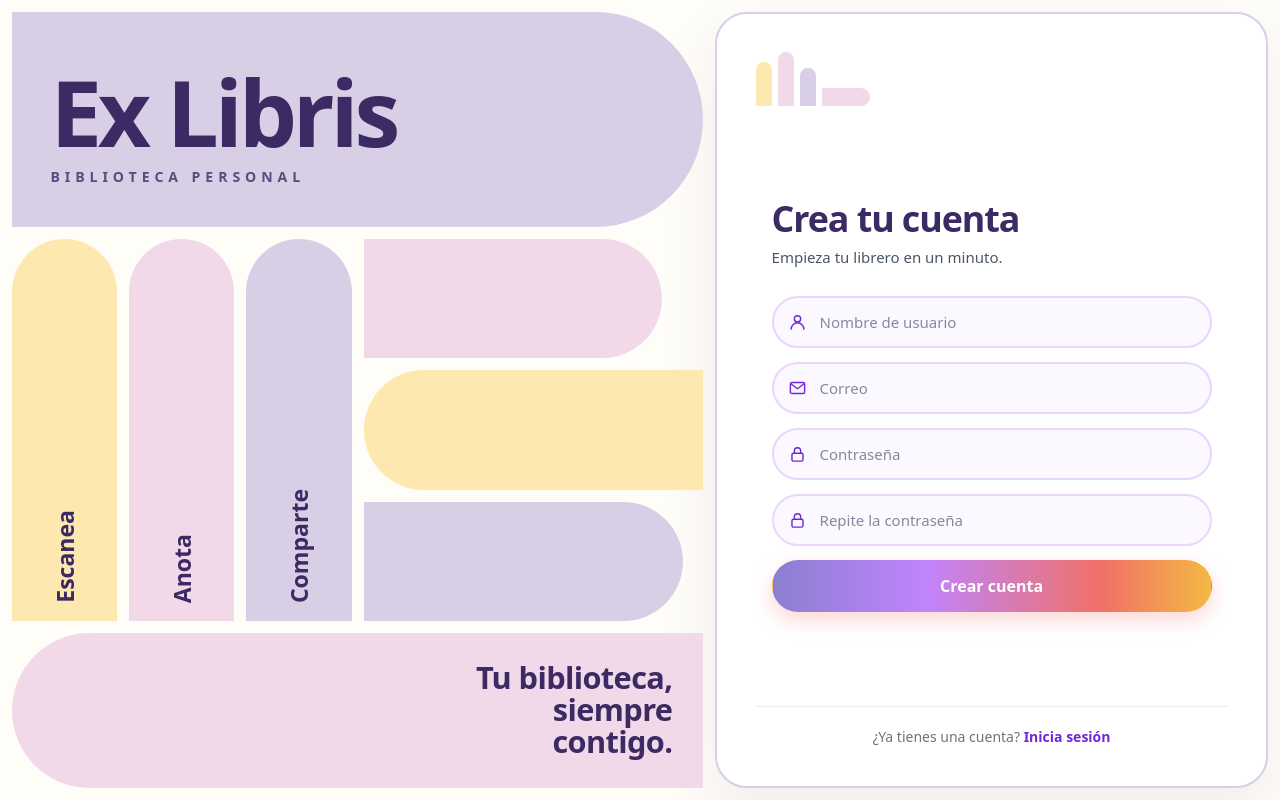
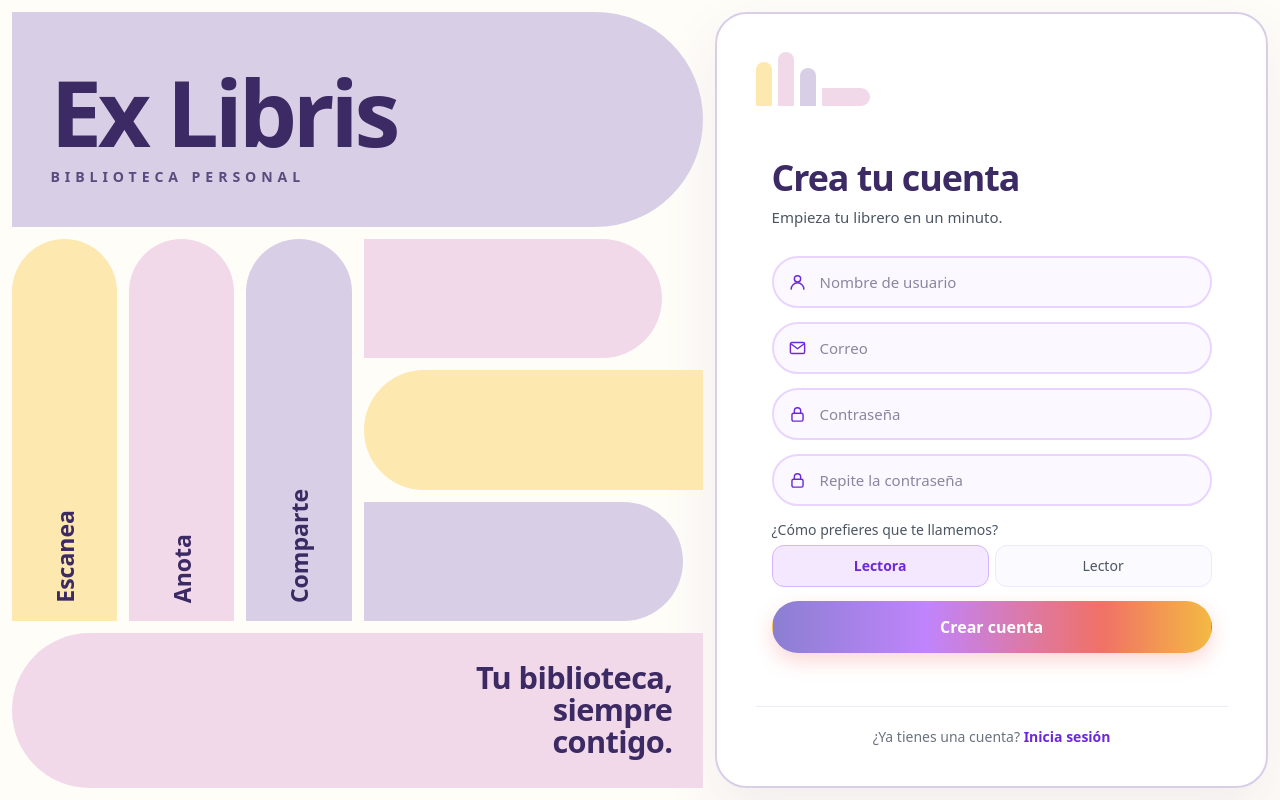
Before and after one commit to AnnyVibes/exlibris, a Django app: page /registro/ in a window 1280 px wide. Run offline with Django 5.2, Linux system fonts and the light colour scheme.

Commit message:
Quitar la opción «Persona lectora»: solo Lectora o Lector, también al registrarse
Co-Authored-By: Claude Opus 5.5 <noreply@anthropic.com>
Claude-Session: https://claude.ai/code/session_01GYL794gNVj3QXKcKwqtHSP

```diff
--- a/biblioteca/forms.py
+++ b/biblioteca/forms.py
@@ -176,6 +176,10 @@ class PrestamoEditarForm(forms.ModelForm):
 
 class RegistroForm(UserCreationForm):
     email = forms.EmailField(label="Correo")
+    tratamiento = forms.ChoiceField(
+        label="¿Cómo prefieres que te llamemos?", choices=Perfil.Tratamiento.choices,
+        initial=Perfil.Tratamiento.LECTORA, widget=forms.RadioSelect,
+    )
 
     class Meta:
         model = User
--- a/biblioteca/models.py
+++ b/biblioteca/models.py
@@ -187,12 +187,11 @@ class Perfil(models.Model):
     class Tratamiento(models.TextChoices):
         LECTORA = "lectora", "Lectora"
         LECTOR = "lector", "Lector"
-        NEUTRO = "neutro", "Persona lectora"
 
     usuario = models.OneToOneField(settings.AUTH_USER_MODEL, on_delete=models.CASCADE, related_name="perfil")
     foto = models.ImageField("foto de perfil", upload_to="perfiles/", blank=True)
     tratamiento = models.CharField(
-        "¿cómo prefieres que te llamemos?", max_length=10, choices=Tratamiento.choices, default=Tratamiento.NEUTRO
+        "¿cómo prefieres que te llamemos?", max_length=10, choices=Tratamiento.choices, default=Tratamiento.LECTORA
     )
 
     class Meta:
--- a/biblioteca/services/ia.py
+++ b/biblioteca/services/ia.py
@@ -143,7 +143,7 @@ def preguntar(usuario, mensaje, sesion):
         "api": f"{settings.EXLIBRIS_API_URL}/api/ia",
         "persona": {
             "nombre": usuario.first_name or usuario.username,
-            "tratamiento": perfil.get_tratamiento_display() if perfil else "Persona lectora",
+            "tratamiento": perfil.get_tratamiento_display() if perfil else "Lectora",
         },
     })
     return _texto(respuesta, "respuesta", "output", "texto")
--- a/biblioteca/static/biblioteca/css/exlibris.css
+++ b/biblioteca/static/biblioteca/css/exlibris.css
@@ -970,7 +970,7 @@ a.perfil { transition: box-shadow .15s; } a.perfil:hover { box-shadow: var(--som
 .cuenta-numeros { display: grid; grid-template-columns: repeat(3, 1fr); width: 100%; border-top: 1px solid var(--borde); padding-top: 14px; }
 .cuenta-numeros span { display: grid; font-size: 12px; color: var(--texto-suave); }
 .cuenta-numeros strong { font-size: 20px; color: #3b2a63; }
-.tratamiento .segmento-lectora input:checked + span, .tratamiento .segmento input:checked + span { background: var(--lila-100); border-color: var(--lila-300); color: var(--primario-texto); font-weight: 600; }
+.tratamiento .segmento input:checked + span, .tratamiento-registro .segmento input:checked + span { background: var(--lila-100); border-color: var(--lila-300); color: var(--primario-texto); font-weight: 600; }
 .campo input:disabled { background: #f3f4f6; color: var(--texto-suave); cursor: not-allowed; }
 @media (max-width: 860px) {
   .cuenta-rejilla { grid-template-columns: 1fr; }
@@ -1088,3 +1088,6 @@ a.perfil { transition: box-shadow .15s; } a.perfil:hover { box-shadow: var(--som
 .chat-entrada .boton { width: 46px; height: 46px; padding: 0; border-radius: 50%; flex-shrink: 0; }
 .chat-entrada:focus-within { border-color: var(--lila-400); box-shadow: 0 0 0 4px var(--lila-100); }
 @media (max-width: 860px) { .burbuja { max-width: 92%; } }
+
+.tratamiento, .tratamiento-registro { grid-template-columns: repeat(2, 1fr); }
+.tratamiento-registro legend { font-size: 14px; }
--- a/biblioteca/templates/registration/registro.html
+++ b/biblioteca/templates/registration/registro.html
@@ -22,6 +22,12 @@
         </label>
         {% if campo.errors %}<p class="acceso-error-campo" id="err-{{ campo.html_name }}">{{ campo.errors|first }}</p>{% endif %}
       {% endfor %}
+      <fieldset class="segmentado tratamiento-registro">
+        <legend>¿Cómo prefieres que te llamemos?</legend>
+        {% for opcion in form.tratamiento %}
+          <label class="segmento">{{ opcion.tag }}<span>{{ opcion.choice_label }}</span></label>
+        {% endfor %}
+      </fieldset>
       <button class="boton boton-arcoiris boton-ancho" type="submit">Crear cuenta</button>
     </form>
     </div>
--- a/biblioteca/views.py
+++ b/biblioteca/views.py
@@ -44,6 +44,7 @@ def registro(request):
     form = RegistroForm(request.POST or None)
     if request.method == "POST" and form.is_valid():
         usuario = form.save()
+        Perfil.objects.update_or_create(usuario=usuario, defaults={"tratamiento": form.cleaned_data["tratamiento"]})
         login(request, usuario)
         messages.success(request, "¡Tu biblioteca está lista!")
         return redirect("inicio")
```
Also changed, not shown: AI_LOG.md (+1 -0 lines), biblioteca/tests/test_cuenta.py (+6 -2 lines), biblioteca/tests/test_libros.py (+4 -1 lines), biblioteca/migrations/0008_quitar_persona_lectora.py (added).
